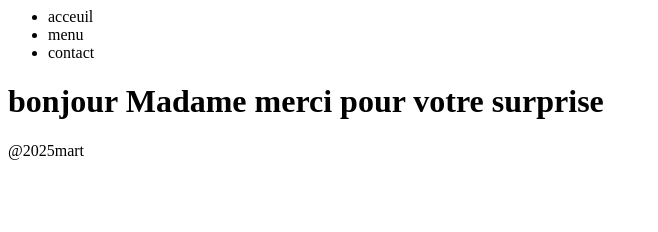
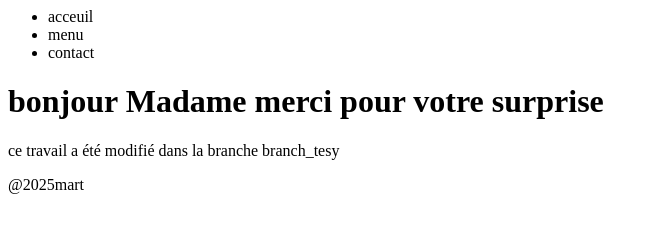
Before and after one commit to 2005martin/Projet-test-, a plain HTML site: page Index.html in a window 1280 px wide. Shown: the whole page, without its empty margins (0-658 px from the left). Drawn offline with Linux system fonts and the light colour scheme.

Commit message:
Update Index.html

```diff
--- a/Index.html
+++ b/Index.html
@@ -14,6 +14,7 @@
     </header>
     <main>
       <h1>bonjour Madame merci pour votre surprise </h1>
+      <p>ce travail a été modifié dans la branche branch_tesy</p>
     </main>
     <footer>@2025mart</footer>
   </body>
```
